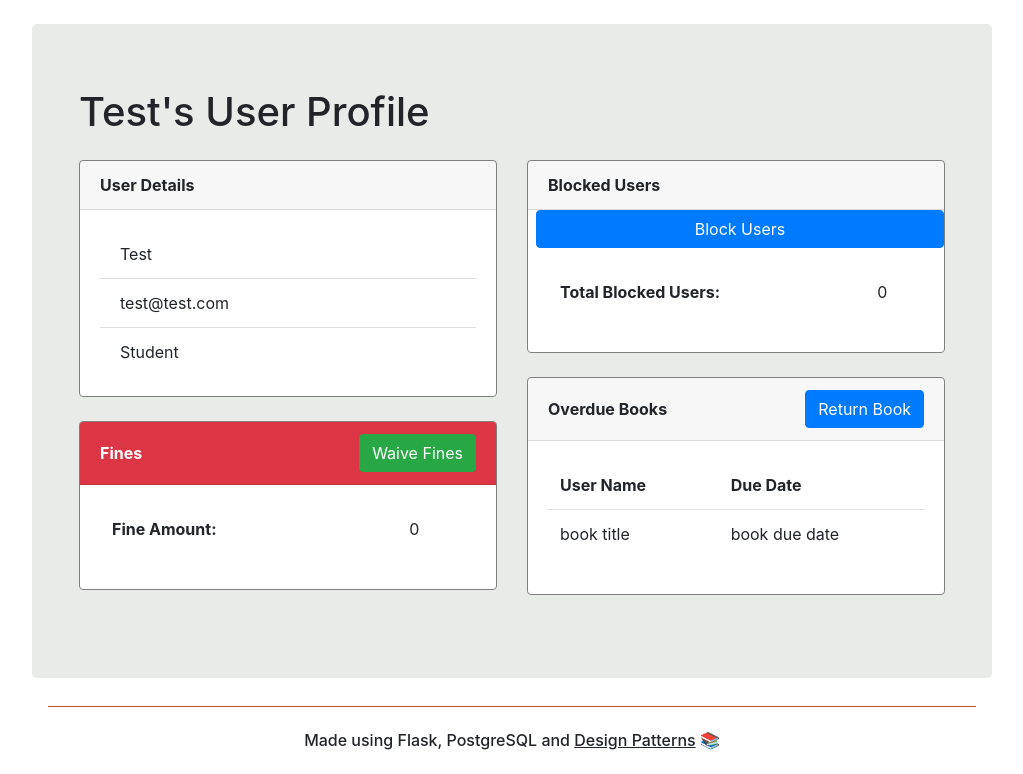
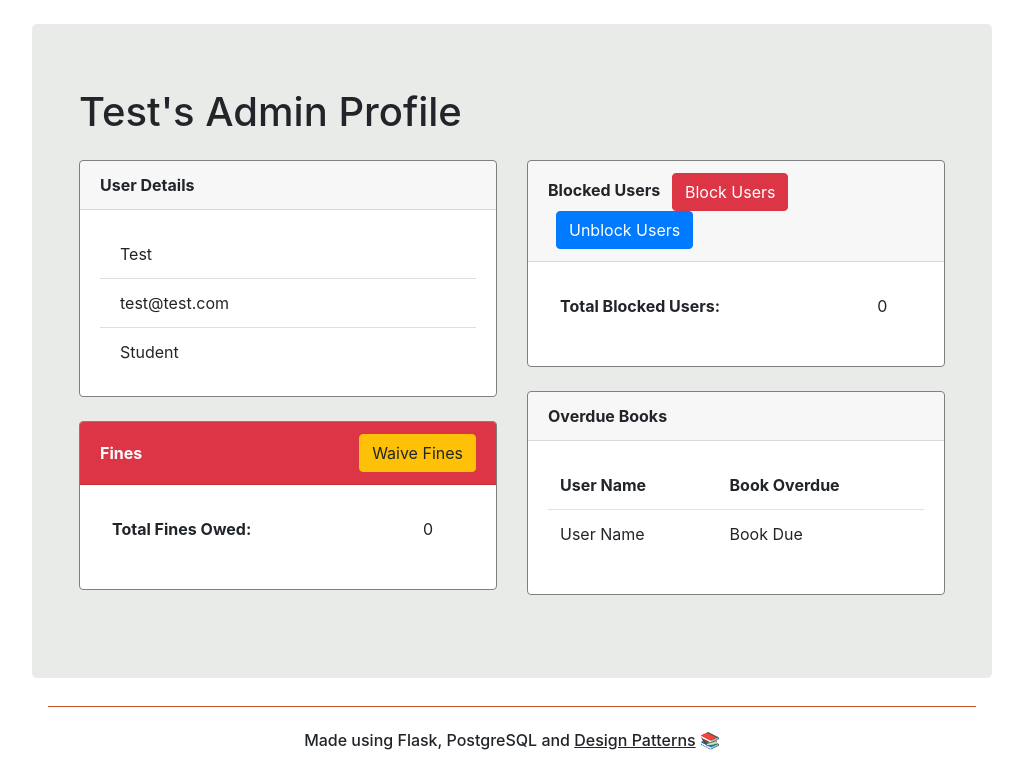
Before and after one commit to Dawid33/CS4125, a Flask app: template templates/user_profile/admin_profile.html in a window 1280 px wide. Shown: the part 64-838 px from the top of the page, without its empty margins (128-1151 px from the left). Run offline with Flask 3, Linux system fonts and the light colour scheme; the template is opened without the code that fills it: values that come from a table or form of the project are taken from there, others are empty.

Commit message:
Added admin_profile.html and modified user_profile

```diff
--- a/templates/user_profile/admin_profile.html
+++ b/templates/user_profile/admin_profile.html
@@ -8,7 +8,7 @@
 {% block main %}
 <div class="jumbotron mt-4 mb-4" style="background-color: #e9ebe8;">
     <div class="container">
-        <h1>{{ user.username.capitalize() }}'s User Profile</h1>
+        <h1>{{ user.username.capitalize() }}'s Admin Profile</h1>
         <div class="row mt-4">
             <div class="col-md-6">
                 <div class="card mb-4">
@@ -33,13 +33,13 @@
                 <div class="card mb-4">
                     <div class="d-flex justify-content-between align-items-center card-header bg-danger text-white font-weight-bold">
                         <span>Fines</span>
-                        <button class="btn btn-success ml-2" onclick="waive_fine()">Waive Fines</button>
+                        <button class="btn btn-warning ml-2" onclick="waive_fine()">Waive Fines</button>
                     </div>
                     <div class="card-body">
                         <table class="table table-no-border">
                             <thead>
                                 <tr>
-                                    <th>Fine Amount:</th>
+                                    <th>Total Fines Owed:</th>
                                     <th class="font-weight-normal">0</th>
                                 </tr>
                             </thead>
@@ -51,8 +51,9 @@
                 <div class="card">
                     <div class="card-header font-weight-bold">
                         Blocked Users
+                        <button class="btn btn-danger ml-2" onclick="block_library_member()">Block Users</button>
+                        <button class="btn btn-primary ml-2" onclick="unblock_library_member()">Unblock Users</button>
                     </div>
-                    <button class="btn btn-primary ml-2" onclick="block_library_member()">Block Users</button>
                     <div class="card-body">
                         <table class="table table-no-border">
                             <thead>
@@ -67,20 +68,19 @@
                 <div class="card mt-4">
                     <div class="d-flex justify-content-between align-items-center card-header font-weight-bold">
                         <span>Overdue Books</span>
-                        <button class="btn btn-primary ml-2" onclick="returnBook()">Return Book</button>
                     </div>
                     <div class="card-body">
                         <table class="table table-no-border">
                             <thead>
                                 <tr>
                                     <th>User Name</th>
-                                    <th>Due Date</th>
+                                    <th>Book Overdue</th>
                                 </tr>
                             </thead>
                             <tbody>
                                 <tr>
-                                    <td>book title</td>
-                                    <td>book due date</td>
+                                    <td>User Name</td>
+                                    <td>Book Due</td>
                                 </tr>
                             </tbody>
                         </table>
```
Also changed, not shown: src/user_profile.py (+8 -2 lines).
